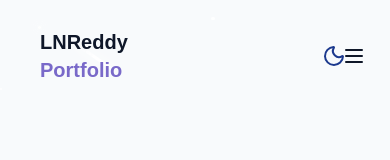
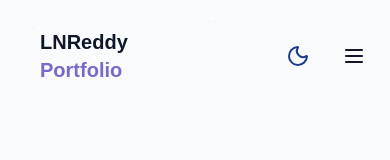
Before and after one commit to Narasimha-prog/Portfolio, a React (Vite) app: page / in a window 390 px wide. Shown: the top 160 px of the page. Built offline with nearby package versions, Linux system fonts and the light colour scheme.

Commit message:
Setting proper position of menu bar

```diff
--- a/src/components/NavBar.jsx
+++ b/src/components/NavBar.jsx
@@ -89,10 +89,12 @@ export const NavBar = () => {
 
                 {/* Right: Theme Toggle & Mobile Button */}
                 <div className="flex-1 flex justify-end items-center mr-4 space-x-4">
+  <div className="flex items-center">
     <ThemeToggle />
+  </div>
   <button
     onClick={() => setMenuOpen((prev) => !prev)}
-                        className="md:hidden p-2 text-foreground"
+    className="md:hidden p-2 text-foreground flex items-center justify-center"
   >
     {isMenuOpen ? <X size={24} /> : <Menu size={24} />}
   </button>
@@ -110,7 +112,7 @@ export const NavBar = () => {
                     {/* Indicator for Mobile */}
                     <div
                         ref={mobileIndicatorRef}
-                        className="absolute left-0 bg-primary/20 rounded-md transition-all duration-300"
+                        className="absolute  bg-primary/20 rounded-md transition-all duration-300"
                         style={{ width: "0px", height: "0px", top: "0px" }}
                     />
                     {navItems.map((item, index) => (
--- a/src/components/ThemeToggle.jsx
+++ b/src/components/ThemeToggle.jsx
@@ -31,7 +31,7 @@ export const ThemeToggle = () => {
              setisDarkMode(true);
         }
     }
-  return <button onClick={toggleTheme}  className={cn('fixed   top-5 right-5 z-50 p-2 rounded-full '
+  return <button onClick={toggleTheme}  className={cn('  top-5 right-5 z-50 p-2 rounded-full '
         ,'transition-colors duration-300 focus:outline-none'
    )}>{isDarkMode
   ?<Sun className='h-6 w-6 text-yellow-300'/>
```
Lines whose indentation alone changed are shown as unchanged.
